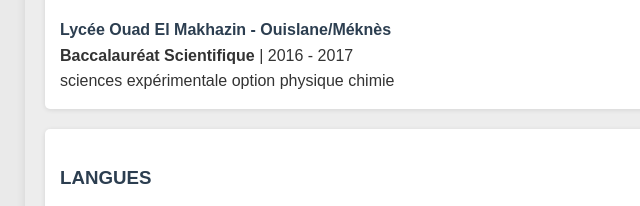
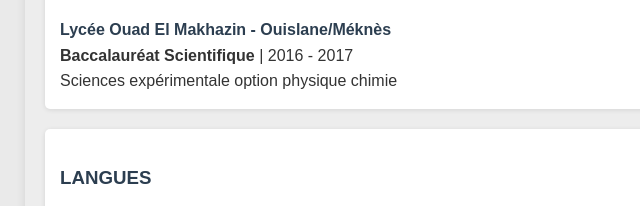
Before and after one commit to KhobouzDev/cv, a plain HTML site: page index.html in a window 1280 px wide. Shown: the part 2935-3141 px from the top of the page, 195-835 px from the left. Drawn offline with Linux system fonts and the light colour scheme.

Commit message:
Update index.html

```diff
--- a/index.html
+++ b/index.html
@@ -259,7 +259,7 @@
             <hr style="margin: 20px 20%;">
             <h4>Lycée Ouad El Makhazin - Ouislane/Méknès</h4>
             <p><strong>Baccalauréat Scientifique</strong> | 2016 - 2017</p>
-            <p>sciences expérimentale option physique chimie</p>
+            <p>Sciences expérimentale option physique chimie</p>
         </div>
 
         <div class="section languages">
```
